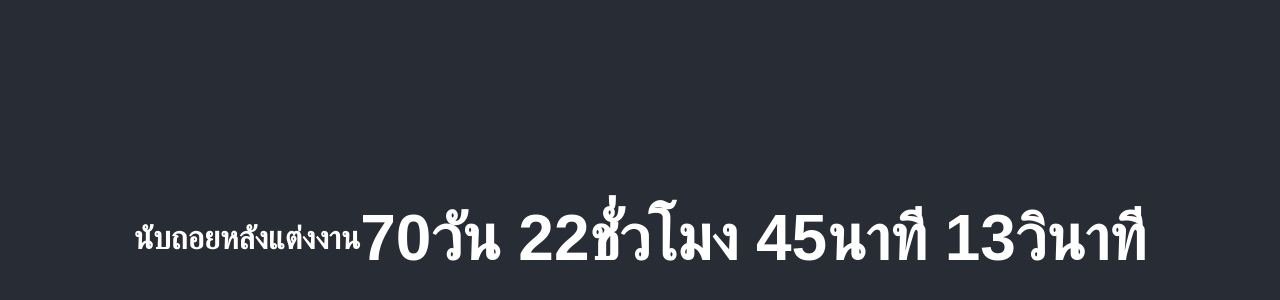
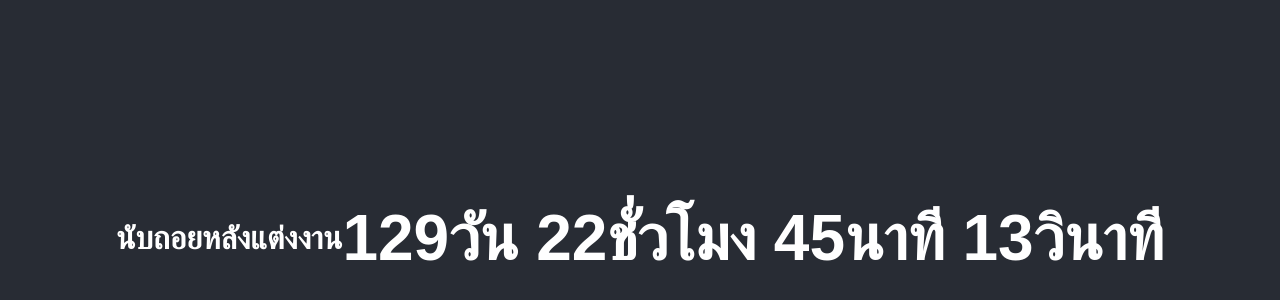
Before and after one commit to tentyuubito/countdown, a plain HTML site: page index.html in a window 1280 px wide. Shown: the part 170-470 px from the top of the page. Drawn offline with Linux system fonts and the light colour scheme.

Commit message:
fix date

```diff
--- a/index.html
+++ b/index.html
@@ -26,7 +26,7 @@
     <div id="countdown"></div>
     <script>
         function updateCountdown() {
-            const targetDate = new Date("May 7, 2025 15:00:00").getTime();
+            const targetDate = new Date("Jul 5, 2025 15:00:00").getTime();
             const now = new Date().getTime();
             const difference = targetDate - now;
 
```
